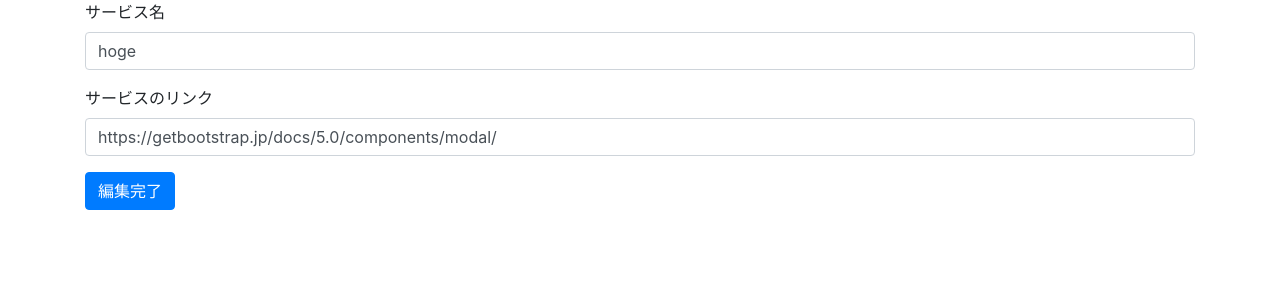
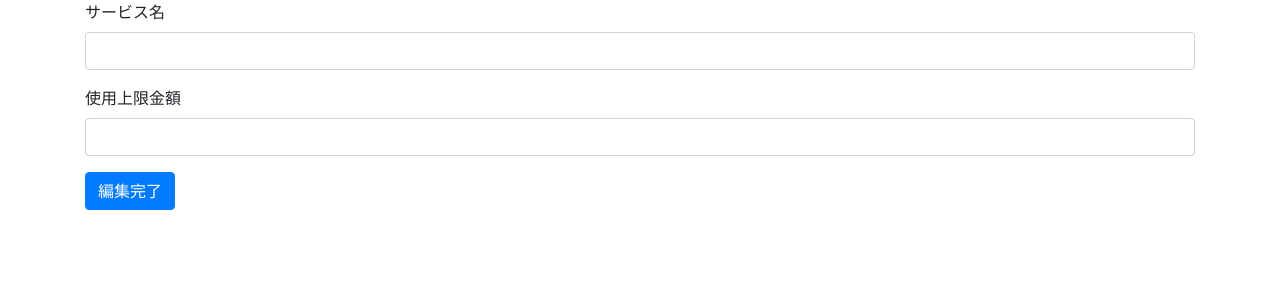
Before and after one commit to Syuko4omi/kakeibo_app, a Flask app: page /1/service_edit in a window 1280 px wide. Shown: the part 112-412 px from the top of the page. Run offline with Flask 3, Linux system fonts and the light colour scheme; data that the repository does not hold is empty; some libraries are stand-ins or nearby versions.

Commit message:
✨ implemented service register function

```diff
--- a/kakeibo_app/app.py
+++ b/kakeibo_app/app.py
@@ -35,38 +35,6 @@ def top():  # トップ画面を表示
         "select * from service"
     ).fetchall()  # これがsqlite3.Rowオブジェクトが入ったリストになっている
 
-    """
-    service_detail_list = [
-        {
-            "service_id": 1,
-            "service_name": "service_1",
-            "current_usage": 4000,
-            "upper_limit": 12000,
-            "usage_ratio": 33.3,
-            "text_style_usage_ratio": "width:33.3%",
-            "usage_ratio_with_percent": "33.3%",
-        },
-        {
-            "service_id": 2,
-            "service_name": "service_2",
-            "current_usage": 9000,
-            "upper_limit": 10000,
-            "usage_ratio": 90.0,
-            "text_style_usage_ratio": "width:90.0%",
-            "usage_ratio_with_percent": "90.0%",
-        },
-        {
-            "service_id": 3,
-            "service_name": "service_3",
-            "current_usage": 10000,
-            "upper_limit": 5000,
-            "usage_ratio": 200.0,
-            "text_style_usage_ratio": "width:200.0%",
-            "usage_ratio_with_percent": "200.0%",
-        },
-    ]
-    """
-
     if service_detail_list != []:
         total_current_usage = sum(
             [service_detail["current_usage"] for service_detail in service_detail_list]
@@ -94,7 +62,7 @@ def top():  # トップ画面を表示
             year=dt.year,
             month=dt.month,
             total_current_usage=0,
-            total_upper_limit=0.1,  # ここ0だとdivision by zeroが出る
+            total_upper_limit=0,
             text_style_total_usage_ratio="width:0%",
             total_usage_ratio_with_percent="-",
             service_detail_list=service_detail_list,
@@ -107,35 +75,6 @@ def show_registered_services():  # 登録したサービスの一覧を表示
     service_detail_list = db.execute(
         "select * from service"
     ).fetchall()  # これがsqlite3.Rowオブジェクトが入ったリストになっている
-    """service_detail_list = [
-        {
-            "service_id": 1,
-            "service_name": "service_1",
-            "current_usage": 4000,
-            "upper_limit": 12000,
-            "usage_ratio": 33.3,
-            "text_style_usage_ratio": "width:33.3%",
-            "usage_ratio_with_percent": "33.3%",
-        },
-        {
-            "service_id": 2,
-            "service_name": "service_2",
-            "current_usage": 9000,
-            "upper_limit": 10000,
-            "usage_ratio": 90.0,
-            "text_style_usage_ratio": "width:90.0%",
-            "usage_ratio_with_percent": "90.0%",
-        },
-        {
-            "service_id": 3,
-            "service_name": "service_3",
-            "current_usage": 10000,
-            "upper_limit": 5000,
-            "usage_ratio": 200.0,
-            "text_style_usage_ratio": "width:200.0%",
-            "usage_ratio_with_percent": "200.0%",
-        },
-    ]"""
     return render_template(
         "service_detail.html", service_detail_list=service_detail_list
     )
@@ -144,9 +83,26 @@ def show_registered_services():  # 登録したサービスの一覧を表示
 @app.route("/service_register", methods=["GET", "POST"])
 def register_new_service():
     if request.method == "POST":
+        # request.form.getで得られるのは全部str型
         service_name = request.form.get("service_name")  # 画面から送られてきたサービス名
         upper_limit = request.form.get("upper_limit")  # 画面から送られてきたサービスの使用上限金額
-        print(service_name, upper_limit)
+        db = get_db()
+        is_existed_service = db.execute(
+            "select service_name from service where service_name = ?",
+            [
+                service_name,
+            ],
+        ).fetchall()
+
+        if is_existed_service:
+            return render_template(
+                "service_register.html", error_message="同じ名前のサービスが既に存在しています"
+            )
+        if service_name == "" or upper_limit == "":
+            return render_template(
+                "service_register.html", error_message="サービス名もしくは使用上限金額が空欄です"
+            )
+
         register_body = {
             "service_name": service_name,
             "current_usage": 0,
@@ -155,7 +111,6 @@ def register_new_service():
             "text_style_usage_ratio": "width:0.0%",
             "usage_ratio_with_percent": "0.0%",
         }
-        db = get_db()
         statement = "".join(
             [
                 "insert into service (",
@@ -169,24 +124,38 @@ def register_new_service():
         db.execute(statement, [value for value in register_body.values()])
         db.commit()  # BEGINは暗黙的に行われるので、変更はcommitするだけで良い
         return redirect("/service_detail")  # DBに新たなメモを入れたら、TOP画面に戻る
-    return render_template("service_register.html")
+    return render_template("service_register.html", error_message="")
 
 
 @app.route("/<service_id>/service_edit", methods=["GET", "POST"])
 def edit_service(service_id):
-    service_name = "hoge"
-    service_url = "https://getbootstrap.jp/docs/5.0/components/modal/"
     if request.method == "POST":
-        """service_name = request.form.get("service_name")  # 画面から送られてきたメモのタイトル
-        service_url = request.form.get("service_url")  # 画面から送られてきたメモの中身
+        service_name = request.form.get("service_name")  # 画面から送られてきたサービス名
+        upper_limit = request.form.get("upper_limit")  # 画面から送られてきたサービスの使用上限金額
         db = get_db()
-        db.execute("insert into memo (title, body) values (?,?)", [title, body])
-        db.commit()  # BEGINは暗黙的に行われるので、変更はcommitするだけで良い
-        """
+        register_body = {
+            "service_name": service_name,
+            "current_usage": 0,
+            "upper_limit": upper_limit,
+            "usage_ratio": 0.0,
+            "text_style_usage_ratio": "width:0.0%",
+            "usage_ratio_with_percent": "0.0%",
+        }
+        db = get_db()
+        db.execute(
+            "update service set upper_limit = ? where service_name = ?",
+            [upper_limit, service_name],
+        )
+        db.commit()
         return redirect("/service_detail")  # DBに新たなメモを入れたら、TOP画面に戻る
-    return render_template(
-        "service_edit.html", service_name=service_name, service_url=service_url
-    )
+    db = get_db()
+    post = db.execute(
+        "select service_name, upper_limit from service where service_id = ?",
+        [
+            service_id,
+        ],
+    ).fetchone()
+    return render_template("service_edit.html", post=post)
 
 
 @app.route("/<service_id>/service_delete", methods=["GET", "POST"])
--- a/kakeibo_app/templates/index.html
+++ b/kakeibo_app/templates/index.html
@@ -4,6 +4,7 @@
     <div class="container text-white">
         <h1>{{year}}年{{month}}月</h1>
         <p>{{total_current_usage}}円/{{total_upper_limit}}円</p>
+        {% if total_upper_limit != 0 %}
         {% if total_current_usage / total_upper_limit < 0.8 %} <div class="progress" style="height: 30px;">
             <div class="progress-bar bg-success" style={{text_style_total_usage_ratio}} role="progressbar">
                 {{total_usage_ratio_with_percent}}🤑</div>
@@ -17,6 +18,7 @@
     <div class="progress-bar bg-danger" style={{text_style_total_usage_ratio}} role="progressbar">
         {{total_usage_ratio_with_percent}}💸</div>
 </div>
+{% endif %}
 {% endif %}
 </div>
 </div>
--- a/kakeibo_app/templates/service_detail.html
+++ b/kakeibo_app/templates/service_detail.html
@@ -13,7 +13,7 @@
                 <th scope="col">#</th>
                 <th scope="col">サービス</th>
                 <th scope="col">上限金額</th>
-                <th scope="col">編集</th>
+                <th scope="col">上限金額変更</th>
                 <th scope="col">削除</th>
             </tr>
         </thead>
--- a/kakeibo_app/templates/service_edit.html
+++ b/kakeibo_app/templates/service_edit.html
@@ -10,12 +10,12 @@
     <form method="POST">
         <div class="mb-3">
             <label for="service_name" class="form-label">サービス名</label>
-            <input type="text" class="form-control" id="service_name" aria-describedby="emailHelp"
-                value="{{service_name}}">
+            <input type="text" class="form-control" name="service_name" id="service_name" aria-describedby="emailHelp"
+                value="{{post.service_name}}">
         </div>
         <div class="mb-3">
-            <label for="service_url" class="form-label">サービスのリンク</label>
-            <input type="url" class="form-control" id="service_url" , value="{{service_url}}">
+            <label for="upper_limit" class="form-label">使用上限金額</label>
+            <input type="number" class="form-control" name="upper_limit" id="upper_limit" value="{{post.upper_limit}}">
         </div>
 
         <button type="button" class="btn btn-primary mb-12" data-toggle="modal" data-target="#testModal">編集完了</button>
```
Also changed, not shown: kakeibo_app/templates/service_register.html (+15 -1 lines).
